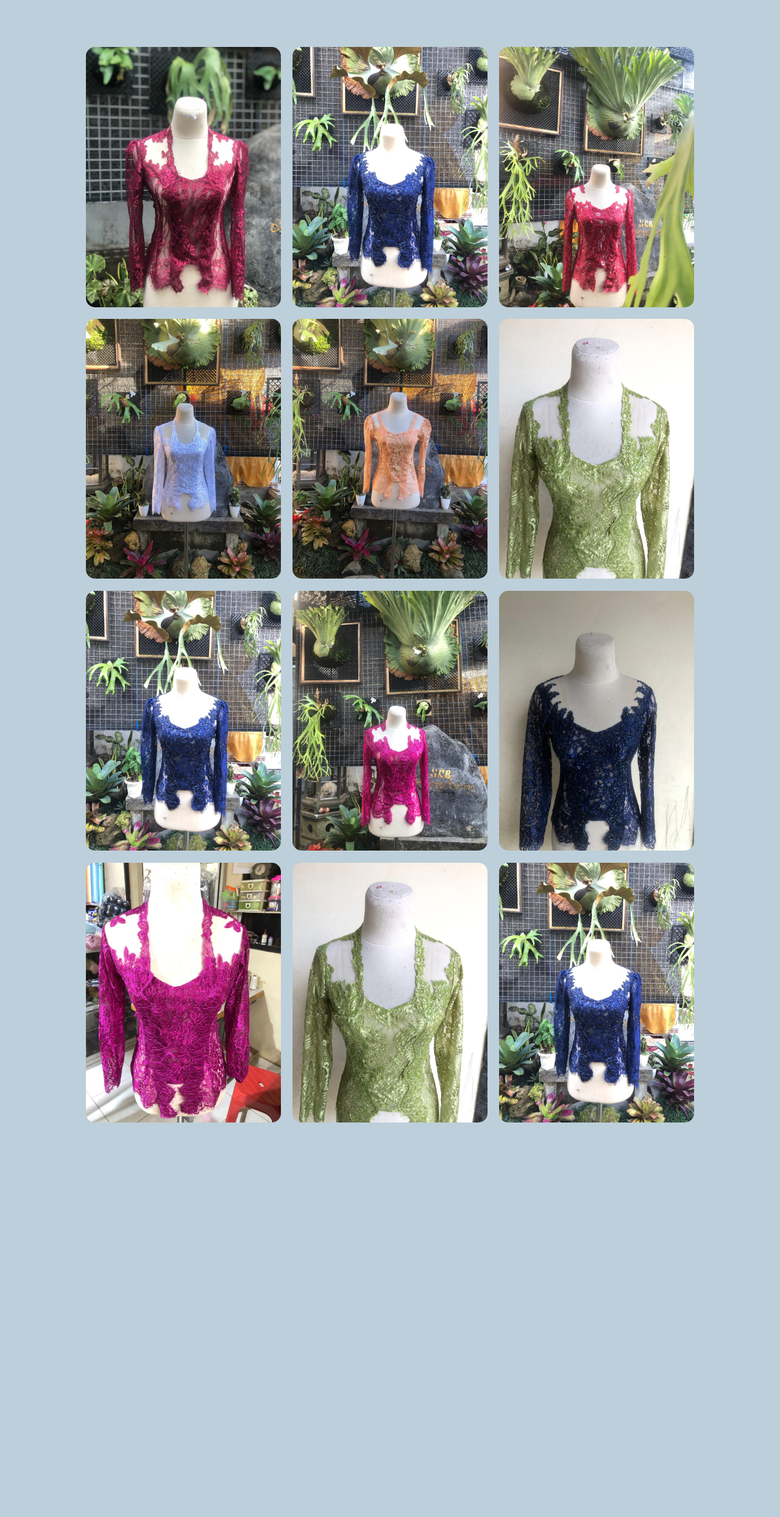
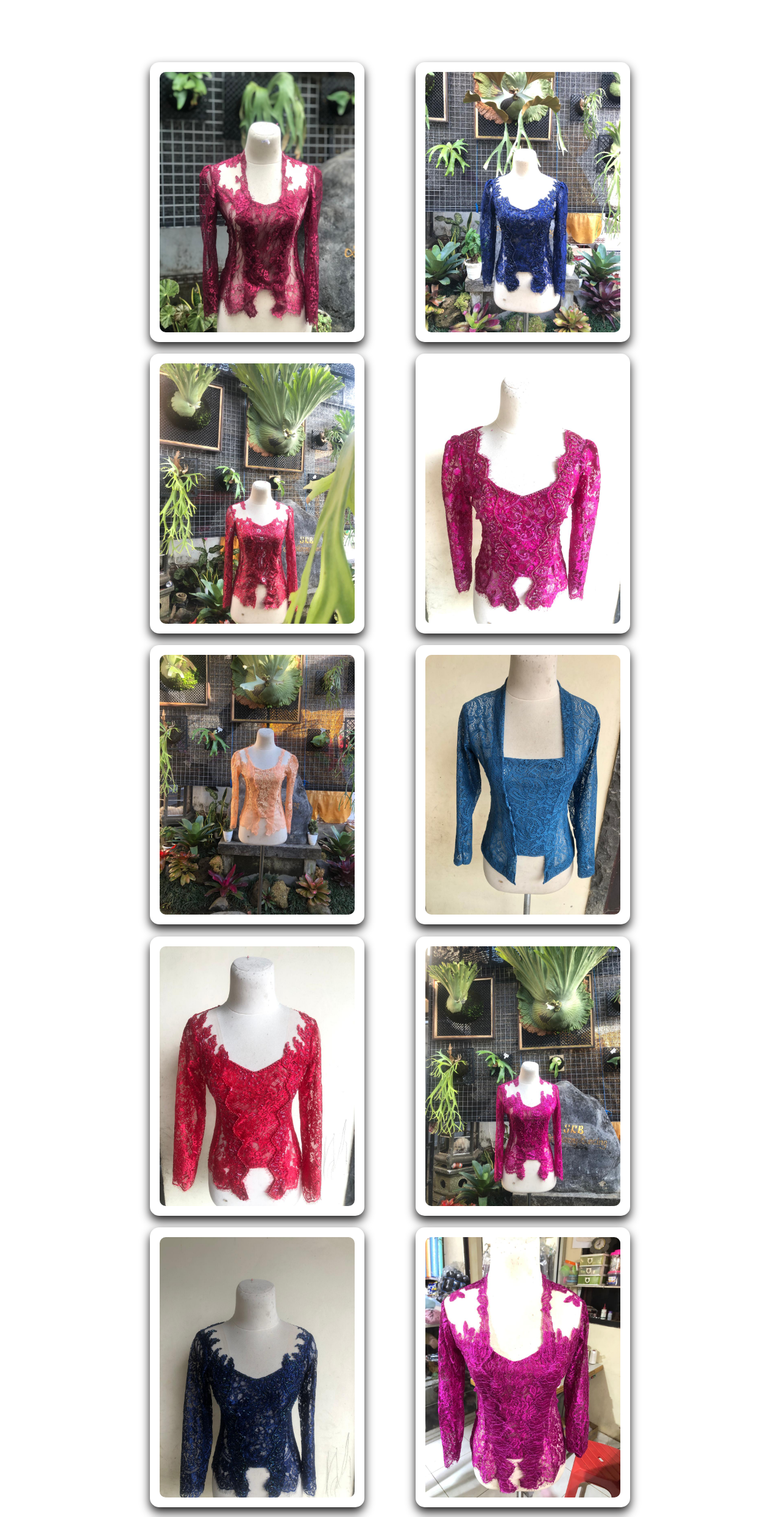
Before and after one commit to tio2401010006/DTW-BUSANA, a plain HTML site: page galery.html in a window 1280 px wide. Shown: the part 218-2706 px from the top of the page at 61% size. Before the commit the page ends 2059 px from the top, so only its background shows below. Drawn offline with Linux system fonts and the light colour scheme.

Commit message:
commit pertama

```diff
--- a/assets/galery.css
+++ b/assets/galery.css
@@ -10,7 +10,7 @@
 
 body {
     font-family: poppins,sans-serif;
-    background-color: #bdcfda;
+    background-color: #fff;
     color: #fff;
     scroll-behavior: smooth;
 
@@ -21,7 +21,11 @@ body {
     display: flex;
     align-items: center;
     justify-content: center;
-    background-color: #22626F;
+    background-color: #366765;
+    position: fixed;
+    top: 0;
+    left: 0;
+    right: 0;
 }
 
 .header .judul {
@@ -58,24 +62,126 @@ body {
     font-size: 1.2rem;
     margin: 0 1rem;
 }
-.isi-produk {
-    width: 100%;
-    margin: 0;
-    margin-top: 5rem;
-}
 
 .images {
-    width: 100%;
     display: flex;
-    flex-direction: row;
     gap: 1.2rem;
     flex-wrap: wrap;
     justify-content: center;
-
+    margin-top: 20rem;
+    margin-bottom: 10rem;
 }
 
 .images img {
     width: 20rem;
+    border-radius: 10px;
+}
+
+.images1 {
+    display: flex;
+    padding: 0 2rem;
+    margin: 0 2rem;
+    background-color: #fff;
+    box-shadow: 0 0.5rem 1rem 0  #1f1e1e;
+    padding: 1rem 1rem 1rem 1rem;
     border-radius: 15px;
-
 }
+.images2 {
+    display: flex;
+    padding: 0 2rem;
+    margin: 0 2rem;
+    background-color: #fff;
+    box-shadow: 0 0.5rem 1rem 0  #1f1e1e;
+    padding: 1rem 1rem 1rem 1rem;
+    border-radius: 15px;
+}
+.images3 {
+    display: flex;
+    padding: 0 2rem;
+    margin: 0 2rem;
+    background-color: #fff;
+    box-shadow: 0 0.5rem 1rem 0  #1f1e1e;
+    padding: 1rem 1rem 1rem 1rem;
+    border-radius: 15px;
+}
+.images4 {
+    display: flex;
+    padding: 0 2rem;
+    margin: 0 2rem;
+    background-color: #fff;
+    box-shadow: 0 0.5rem 1rem 0  #1f1e1e;
+    padding: 1rem 1rem 1rem 1rem;
+    border-radius: 15px;
+}
+.images5 {
+    display: flex;
+    padding: 0 2rem;
+    margin: 0 2rem;
+    background-color: #fff;
+    box-shadow: 0 0.5rem 1rem 0  #1f1e1e;
+    padding: 1rem 1rem 1rem 1rem;
+    border-radius: 15px;
+}
+.images6 {
+    display: flex;
+    padding: 0 2rem;
+    margin: 0 2rem;
+    background-color: #fff;
+    box-shadow: 0 0.5rem 1rem 0  #1f1e1e;
+    padding: 1rem 1rem 1rem 1rem;
+    border-radius: 15px;
+}
+.images7 {
+    display: flex;
+    padding: 0 2rem;
+    margin: 0 2rem;
+    background-color: #fff;
+    box-shadow: 0 0.5rem 1rem 0  #1f1e1e;
+    padding: 1rem 1rem 1rem 1rem;
+    border-radius: 15px;
+}
+.images8 {
+    display: flex;
+    padding: 0 2rem;
+    margin: 0 2rem;
+    background-color: #fff;
+    box-shadow: 0 0.5rem 1rem 0  #1f1e1e;
+    padding: 1rem 1rem 1rem 1rem;
+    border-radius: 15px;
+}
+.images9 {
+    display: flex;
+    padding: 0 2rem;
+    margin: 0 2rem;
+    background-color: #fff;
+    box-shadow: 0 0.5rem 1rem 0  #1f1e1e;
+    padding: 1rem 1rem 1rem 1rem;
+    border-radius: 15px;
+}
+.images10 {
+    display: flex;
+    padding: 0 2rem;
+    margin: 0 2rem;
+    background-color: #fff;
+    box-shadow: 0 0.5rem 1rem 0  #1f1e1e;
+    padding: 1rem 1rem 1rem 1rem;
+    border-radius: 15px;
+}
+.images11 {
+    display: flex;
+    padding: 0 2rem;
+    margin: 0 2rem;
+    background-color: #fff;
+    box-shadow: 0 0.5rem 1rem 0  #1f1e1e;
+    padding: 1rem 1rem 1rem 1rem;
+    border-radius: 15px;
+}
+.images12 {
+    display: flex;
+    padding: 0 2rem;
+    margin: 0 2rem;
+    background-color: #fff;
+    box-shadow: 0 0.5rem 1rem 0  #1f1e1e;
+    padding: 1rem 1rem 1rem 1rem;
+    border-radius: 15px;
+}
--- a/galery.html
+++ b/galery.html
@@ -18,25 +18,49 @@
             <p>ini adalah gallery foto produk kami</p>
 
 
-            <a href="home.html"> <button class="btn">beranda</button></a>
+            <a href="index.html"> <button class="btn">beranda</button></a>
             <a href="https://www.instagram.com/dtw_busana?igsh=OHlhb2FmajhwYXA3"> <button class="cta">Instagram</button></a>
         </div>
     </div>
 
     <div class="isi-produk">
         <div class="images">
-            <img src="images/gallery 1.jpeg" alt="">
-            <img src="images/gallery 2.jpeg" alt="">
-            <img src="images/Gallery 3.jpeg" alt="">
-            <img src="images/Gallery 4.jpeg" alt="">
-            <img src="images/gallery 5.jpeg" alt="">
-            <img src="images/gallery 6.jpeg" alt="">
-            <img src="images/gallery 7.jpeg" alt="">
-            <img src="images/gallery 8.jpeg" alt="">
-            <img src="images/gallery 9.jpeg" alt="">
-            <img src="images/gallery 10.jpeg" alt="">
-            <img src="images/gallery 6.jpeg" alt="">
-            <img src="images/gallery 2.jpeg" alt="">
+            <div class="images1">
+                <img src="images/gallery 1.jpeg" alt="">
+            </div>
+            <div class="images2">
+                <img src="images/gallery 2.jpeg" alt="">
+            </div>
+            <div class="images3">
+                <img src="images/Gallery 3.jpeg" alt="">
+            </div>
+            <div class="images4">
+                <img src="images/gallery 15.jpeg" alt="">
+            </div>
+            <div class="images5">
+                <img src="images/gallery 5.jpeg" alt="">
+            </div>
+            <div class="images6">
+                <img src="images/gallery 13.jpeg" alt="">
+            </div>
+            <div class="images7">
+                <img src="images/gLLERY 14.jpeg" alt="">
+            </div>
+            <div class="images8">
+                <img src="images/gallery 8.jpeg" alt="">
+            </div>
+            <div class="images9">
+                <img src="images/gallery 9.jpeg" alt="">
+            </div>
+            <div class="images10">
+                <img src="images/gallery 10.jpeg" alt="">
+            </div>
+            <div class="images11">
+                <img src="images/gallery 6.jpeg" alt="">
+            </div>
+            <div class="images12">
+                <img src="images/Gallery 4.jpeg" alt="">
+            </div>
         </div>
     </div>
 </body>
```
Also changed, not shown: assets/home.css (+28 -12 lines), index.html (+9 -7 lines), images/Frame 1 (4).png (deleted), images/gLLERY 14.jpeg (added), images/gallery 13.jpeg (added), images/gallery 15.jpeg (added), images/home img.png (added).
